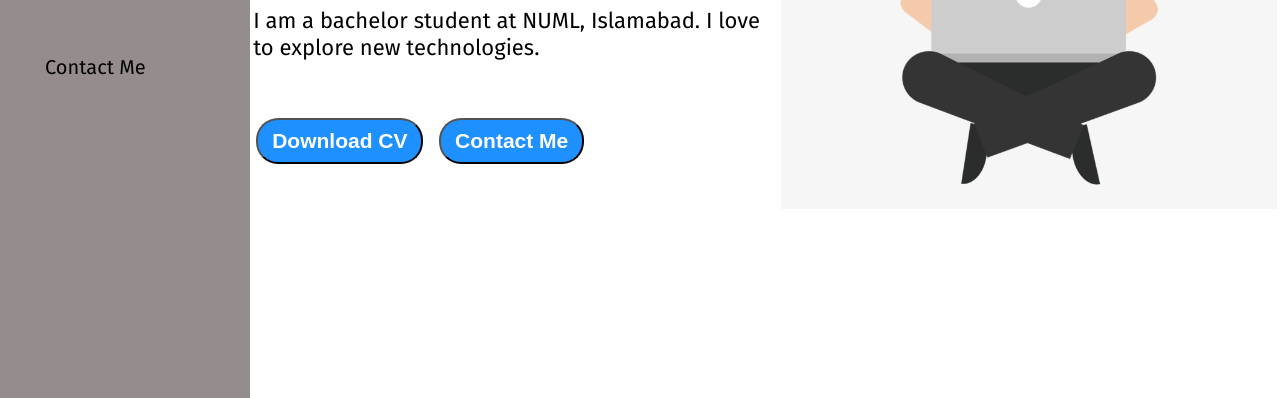
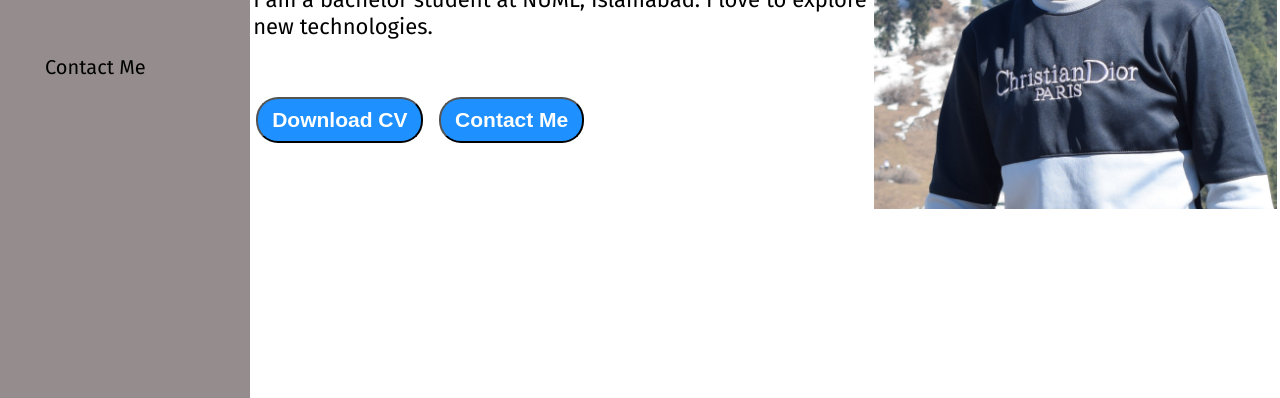
Before and after one commit to MrRajaG/Portfolio, a plain HTML site: page blog.html in a window 1280 px wide. Shown: the part 402-800 px from the top of the page. Drawn offline with Linux system fonts and the light colour scheme.

Commit message:
committed

```diff
--- a/blog.html
+++ b/blog.html
@@ -34,7 +34,7 @@
                     </div>
                 </div>
                 <div class="devPic">
-                    <img src="images/dev.png" alt="Muhammad Taha">
+                    <img src="images/Dev.jpg" alt="Muhammad Taha">
                 </div>
             </div>
         </div>
```
Also changed, not shown: contact.html (+1 -1 lines), index.html (+1 -1 lines), intro.html (+1 -1 lines), services.html (+1 -1 lines), images/Dev.jpg (added), images/dev.png (deleted).
